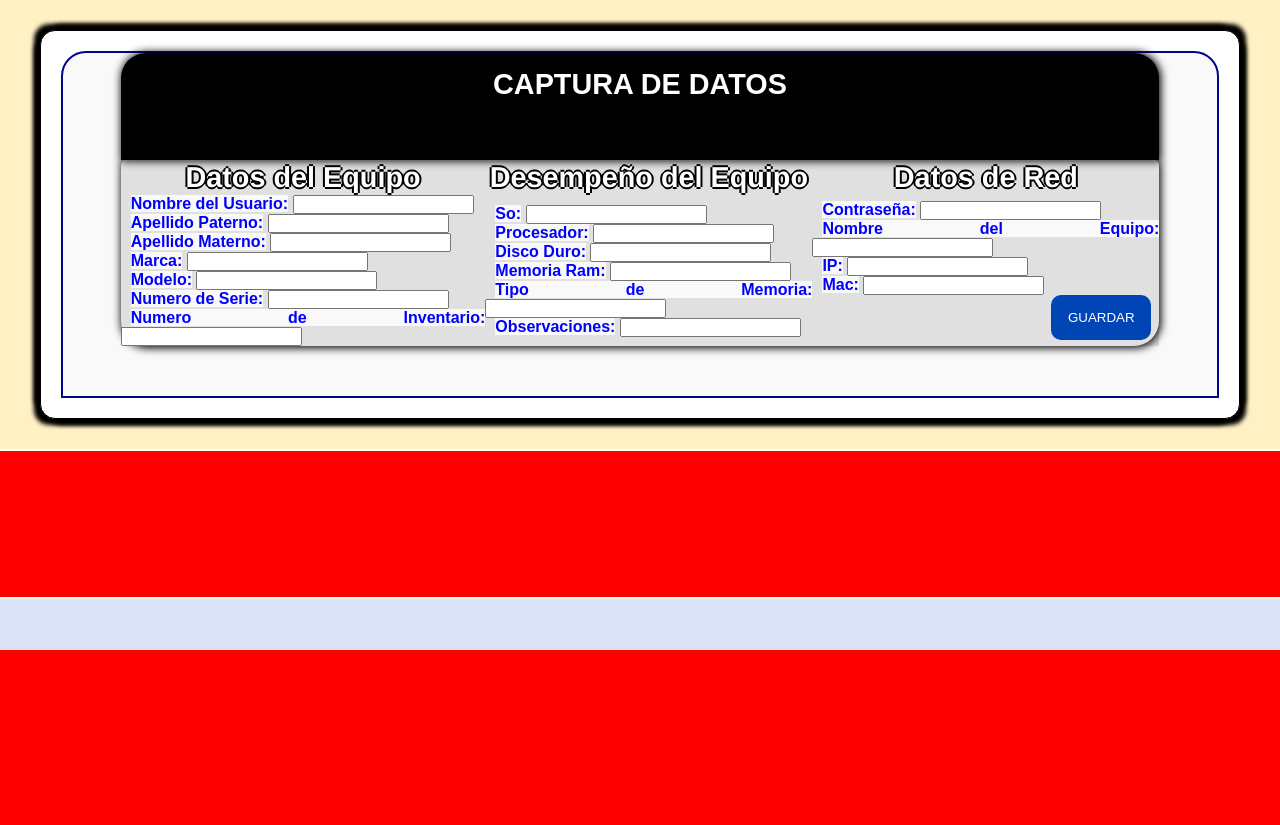
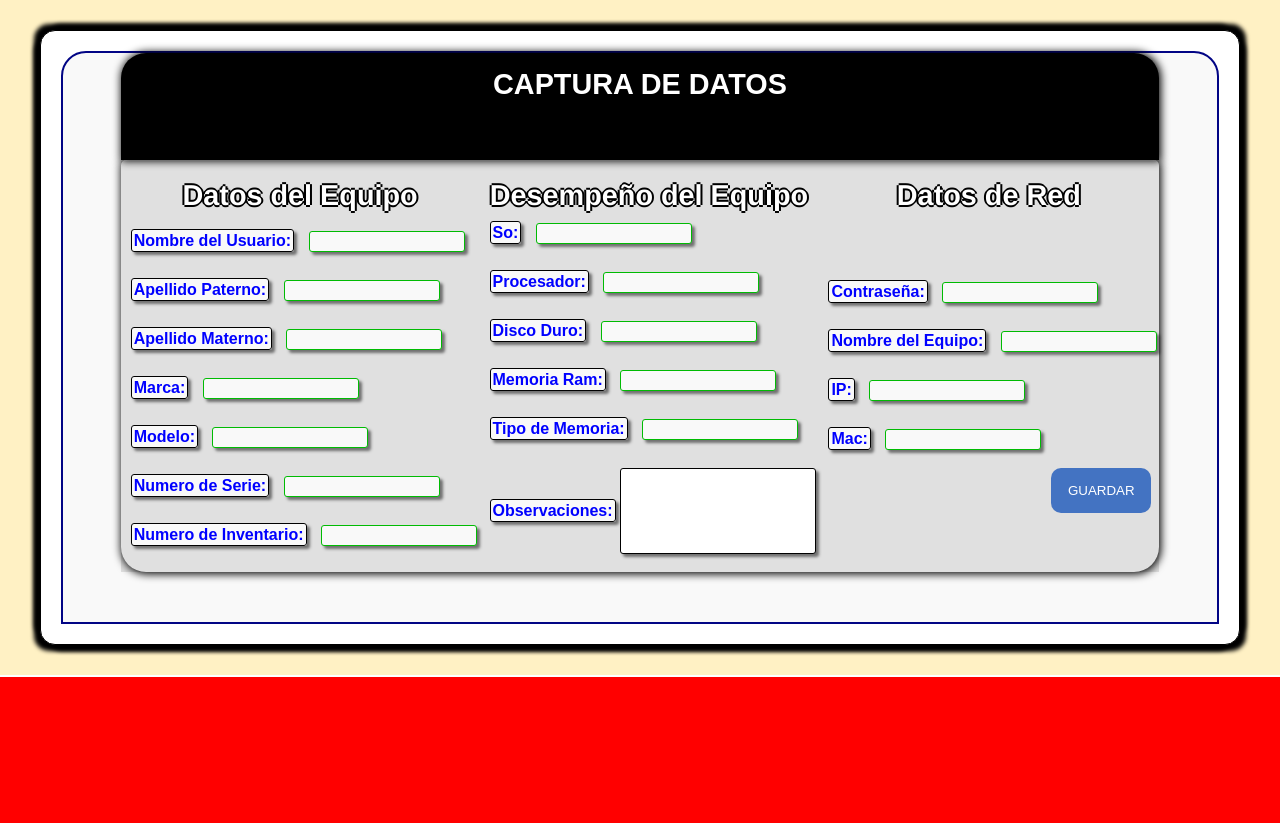
Before and after one commit to Benjamin17B/PAGINA-CRODE, a PHP site: the page made by paginas/CPU'S.html in a window 1280 px wide. Shown: the part 150-975 px from the top of the page. Before the commit the page ends 800 px from the top, so only its background shows below. Run offline with PHP 8.4, Linux system fonts and the light colour scheme.

Commit message:
AÑADIENDO MAS ESTILO A LA PAGINA

```diff
--- a/css/pagina.css
+++ b/css/pagina.css
@@ -144,9 +144,8 @@ footer > p{
   background-color: #f9f9f9;
 }
 #formu .entrada{
-  width: 220px;
-  height: 30px;
-  margin-bottom: 60px;
+  width: 150px;
+  height: 15px;
   border-radius: 3px;
   border: 1px solid #000;
   padding: 2px;
@@ -154,8 +153,19 @@ footer > p{
   margin-top: 10px;
   box-shadow: 3px 3px 3px rgba(0, 0, 0, 0.5);
 }
+#formu .CajonGrande{
+  width: 190px;
+  height: 80px;
+  border-radius: 3px;
+  border: 1px solid #000;
+  padding: 2px;
+  outline: none;
+  margin-top: 10px;
+  box-shadow: 3px 3px 3px rgba(0, 0, 0, 0.5);
+}
+
 #formu .boton{
-  background-color: rgb(0, 69, 182);
+  background-color: rgba(0, 69, 182, 0.7);
   border: none;
   height: 45px;
   width: 100px;
@@ -169,14 +179,14 @@ footer > p{
 }
 #formu .boton:hover{
   transition: 1000ms;
-  background-color: rgba(0, 69, 182, 0.7);
+  background-color: rgb(0, 69, 182);
 }
-#formu .entrada:valid{
+#formu .entrada:valid, .CajonGrande:valid{
   transition: 800ms;
   color: #00BB03;
   border: 1px solid #00BB03;
 }
-#formu .entrada:invalid{
+#formu .entrada:invalid, .CajonGrande:invalid{
   transition: 500ms;
   color: #FC0505;
 }
--- a/paginas/CPU'S.html
+++ b/paginas/CPU'S.html
@@ -15,76 +15,75 @@
             <table>
                 <caption id="titFormu">CAPTURA DE DATOS</caption>
             <tr>
-                <td>
+                <td> <br>
                     <h1>Datos del Equipo</h1>
                 </td>
-                <td>
+                <td> <br>
                     <h1>Desempeño del Equipo</h1>
                 </td>
-                <td>
+                <td> <br>
                     <h1>Datos de Red</h1>
                 </td>
 
                 </tr>
 
                 <td>
-                    <label for="NUsuario">Nombre del Usuario:</label>
-                    <input type="text" id="NUsuario" pattern="[A-Z]+"><br>
+                    <label for="NUsuario" class="entrada">Nombre del Usuario:</label>
+                    <input type="text" id="NUsuario" class="entrada" pattern="[A-Z ]+"><br> <br>
 
-                    <label for="APMaterno">Apellido Paterno:</label>
-                    <input type="text" id="APMaterno" pattern="[A-Z]+"><br>
+                    <label for="APMaterno" class="entrada">Apellido Paterno:</label>
+                    <input type="text" id="APMaterno" class="entrada" pattern="[A-Z]+"><br> <br>
 
-                    <label for="APParteno">Apellido Materno:</label>
-                    <input type="text" id="APParteno" pattern="[A-Z]+"><br>
+                    <label for="APParteno" class="entrada">Apellido Materno:</label>
+                    <input type="text" id="APParteno" class="entrada" pattern="[A-Z]+"><br><br>
 
-                    <label for="Marca">Marca:</label>
-                    <input type="text" id="Marca" pattern="[A-Z]+"><br>
+                    <label for="Marca" class="entrada">Marca:</label>
+                    <input type="text" id="Marca" class="entrada" pattern="[A-Z ]+"><br><br>
 
-                    <label for="Modelo">Modelo:</label>
-                    <input type="text" id="Modelo" pattern="[A-Z]+"><br>
+                    <label for="Modelo" class="entrada">Modelo:</label>
+                    <input type="text" id="Modelo" class="entrada" pattern="[A-Z]+"><br><br>
 
-                    <label for="numSerie">Numero de Serie:</label>
-                    <input type="number" id="numSerie" pattern="[0-9]+"><br>
+                    <label for="numSerie" class="entrada">Numero de Serie:</label>
+                    <input type="number" id="numSerie" class="entrada" pattern="[0-9]+"><br><br>
 
-                    <label for="numInventario">Numero de Inventario:</label>
-                    <input type="number" id="numInventario" pattern="[0-9]+"><br>
+                    <label for="numInventario" class="entrada">Numero de Inventario:</label>
+                    <input type="number" id="numInventario" class="entrada" pattern="[0-9]+"><br><br>
                 </td>
 
                 <td>
-                    <label for="So">So:</label>
-                    <input type="text" id="So"><br>
+                    <label for="So" class="entrada">So:</label>
+                    <input type="text" id="So"class="entrada"><br> <br>
 
-                    <label for="Procesador">Procesador:</label>
-                    <input type="text" id="Procesador"><br>
+                    <label for="Procesador" class="entrada">Procesador:</label>
+                    <input type="text" id="Procesador" class="entrada"><br> <br>
 
-                    <label for="DiscoDuro">Disco Duro:</label>
-                    <input type="text" id="DiscoDuro"><br>
+                    <label for="DiscoDuro" class="entrada">Disco Duro:</label>
+                    <input type="text" id="DiscoDuro" class="entrada" pattern="[G,M,B,0-9 ]+"><br><br>
 
-                    <label for="Ram">Memoria Ram:</label>
-                    <input type="number" id="Ram" pattern="[0-9]{2}"><br>
+                    <label for="Ram" class="entrada">Memoria Ram:</label>
+                    <input type="text" id="Ram" pattern="[G,M,B,0-9 ]+" class="entrada"><br><br>
 
-                    <label for="TipoMemoria">Tipo de Memoria:</label>
-                    <input type="text" id="TipoMemoria"><br>
+                    <label for="TipoMemoria" class="entrada">Tipo de Memoria:</label>
+                    <input type="text" id="TipoMemoria" class="entrada"><br><br>
 
-                    <label for="Observaciones">Observaciones:</label>
-                    <input type="text" id="Observaciones" pattern="[A-Z]+"><br>
+                    <label for="Observaciones" class="entrada">Observaciones:</label>
+                    <input type="text" id="Observaciones" class="CajonGrande"pattern="[A-Z]+"><br><br>
 
                 </td>
                 <td>
-                    <label for="So">Contraseña:</label>
-                    <input type="password" id="So"><br>
+                    <label for="So" class="entrada">Contraseña:</label>
+                    <input type="password" id="So" class="entrada"><br> <br>
 
-                    <label for="Procesador">Nombre del Equipo:</label>
-                    <input type="text" id="Procesador" pattern="[A-Z]+"><br>
+                    <label for="Procesador" class="entrada">Nombre del Equipo:</label>
+                    <input type="text" id="Procesador" class="entrada" pattern="[A-Z]+"><br> <br>
 
-                    <label for="IP">IP:</label>
-                    <input type="text" id="IP"><br>
+                    <label for="IP" class="entrada">IP:</label>
+                    <input type="text" id="IP" class="entrada" ><br><br>
 
-                    <label for="Mac">Mac:</label>
-                    <input type="text" id="Mac"><br>
+                    <label for="Mac" class="entrada">Mac:</label>
+                    <input type="text" id="Mac" class="entrada"><br><br>
 
                     <button class="boton" type="submit">GUARDAR</button>
-
                 </td>
 
             </table>
```
